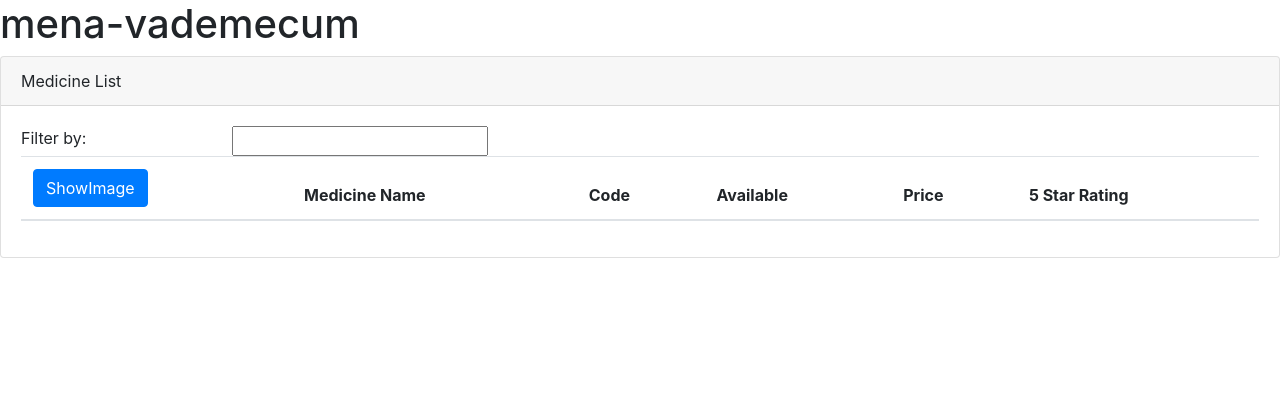
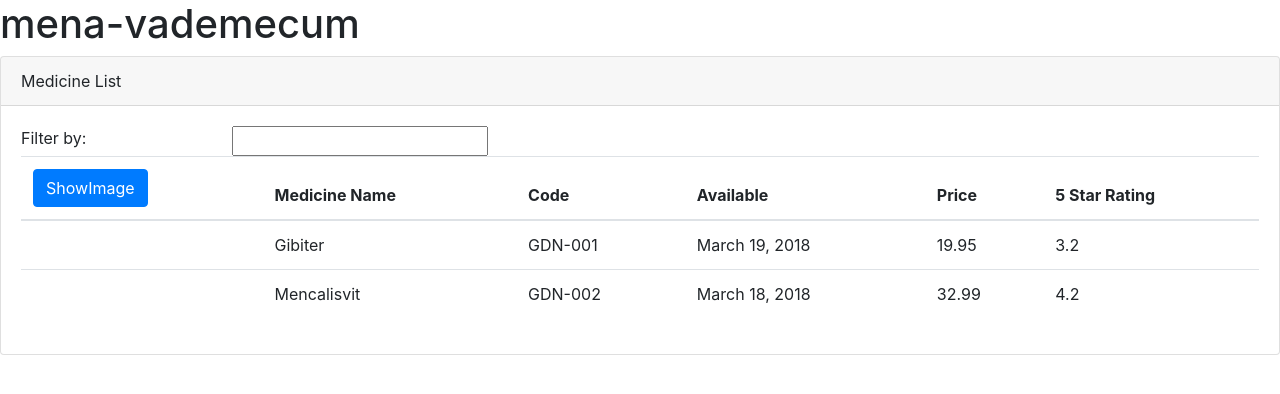
Before and after one commit to mhungc/Angular-Basic, an Angular app in the folder Final/mena-vademecum/: page / in a window 1280 px wide. Shown: the top 394 px of the page. Built offline with nearby package versions, Linux system fonts and the light colour scheme.

Commit message:
Added ngIf and ngFor to the medicine template.

```diff
--- a/Final/mena-vademecum/src/app/medicines/medicine-list-component.html
+++ b/Final/mena-vademecum/src/app/medicines/medicine-list-component.html
@@ -1,21 +1,21 @@
-<div class='card'>
-  <div class='card-header'>
-    {{pageTitle}}
+<div class="card">
+  <div class="card-header">
+    {{ pageTitle }}
   </div>
-  <div class='card-body'>
-    <div class='row'>
-      <div class='col-md-2'>Filter by:</div>
-      <div class='col-md-4'>
-        <input type='text' />
+  <div class="card-body">
+    <div class="row">
+      <div class="col-md-2">Filter by:</div>
+      <div class="col-md-4">
+        <input type="text" />
       </div>
     </div>
 
-    <div class='table-responsive'>
-      <table class='table' *ngIf='medicines && medicines.length'>
+    <div class="table-responsive">
+      <table class="table" *ngIf="medicines && medicines.length">
         <thead>
           <tr>
             <th>
-              <button class='btn btn-primary'>
+              <button class="btn btn-primary">
                 ShowImage
               </button>
             </th>
@@ -27,7 +27,18 @@
           </tr>
         </thead>
         <tbody>
-
+          <tr *ngFor="let medicine of medicines">
+            <td></td>
+            <td>
+                {{ medicine.medicineName }}
+               </td>
+            <td>
+              {{ medicine.medicineCode }}
+            </td>
+            <td>{{ medicine.releaseDate }}</td>
+            <td>{{ medicine.price}}</td>
+            <td>{{medicine.starRating}}</td>
+          </tr>
         </tbody>
       </table>
     </div>
```
